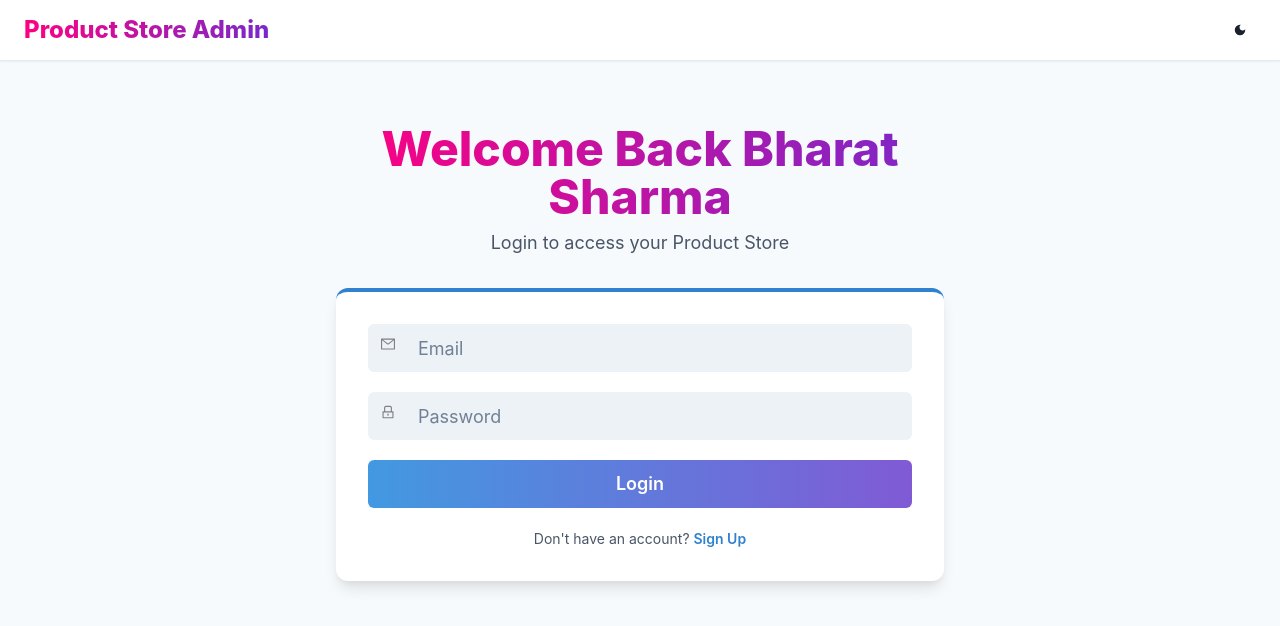
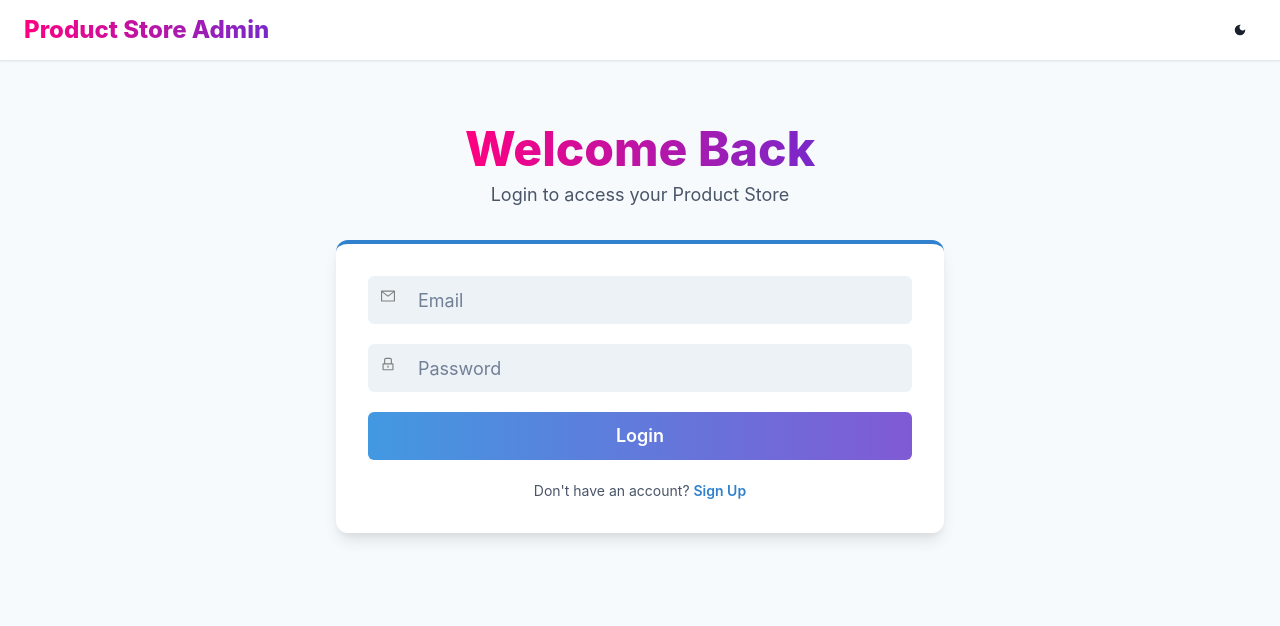
Before and after one commit to iambkv/mern-crash-course, a React (Vite) app in the folder frontend/: page /login in a window 1280 px wide. Shown: the top 626 px of the page. Built offline with nearby package versions, Linux system fonts and the light colour scheme.

Commit message:
fixed github action isseus

```diff
--- a/frontend/src/pages/LoginPage.jsx
+++ b/frontend/src/pages/LoginPage.jsx
@@ -50,7 +50,7 @@ const LoginPage = () => {
                         bgClip={"text"}
                         fontWeight={"extrabold"}
                     >
-                        Welcome Back Bharat Sharma
+                        Welcome Back
                     </Heading>
                     <Text
                         fontSize={"lg"}
```
